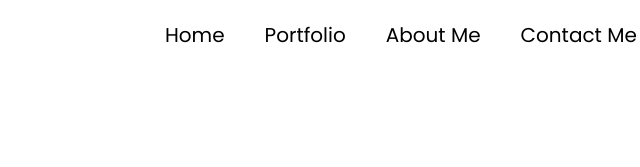
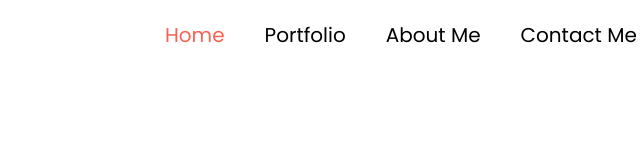
Before and after one commit to coderarifbd/web-portfolio, a plain HTML site: page index.html in a window 1280 px wide. In both pictures the pointer is over the link "Home". Shown: the top 167 px of the page, 567-1207 px from the left. Drawn offline with Linux system fonts and the light colour scheme.

Commit message:
add menu hover color

```diff
--- a/style.css
+++ b/style.css
@@ -26,6 +26,9 @@ section.nav ul li a{
     text-decoration: none;
      color: #000;
     padding: 10px 15px;
+}
+section.nav ul li a:hover{
+    color: #FB6253;
 }
 .helf-width{
     width: 45%;
```
